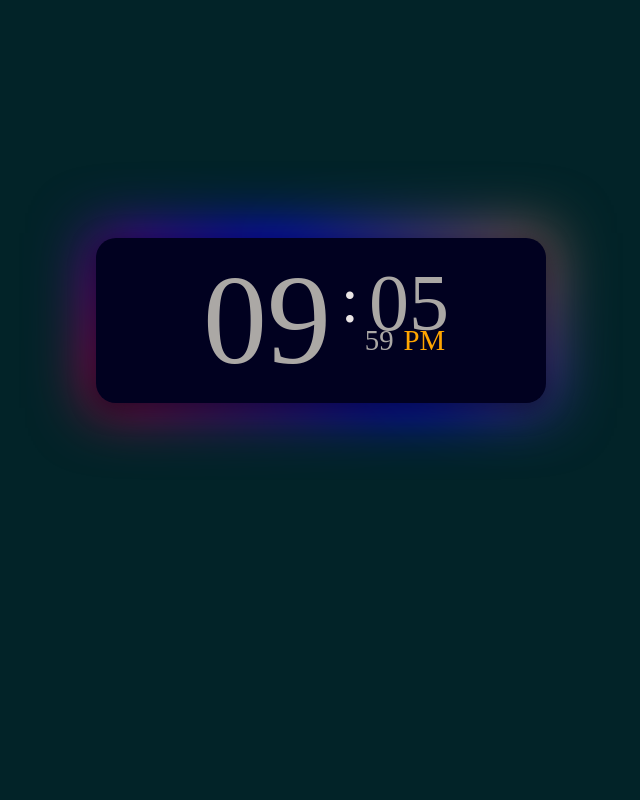
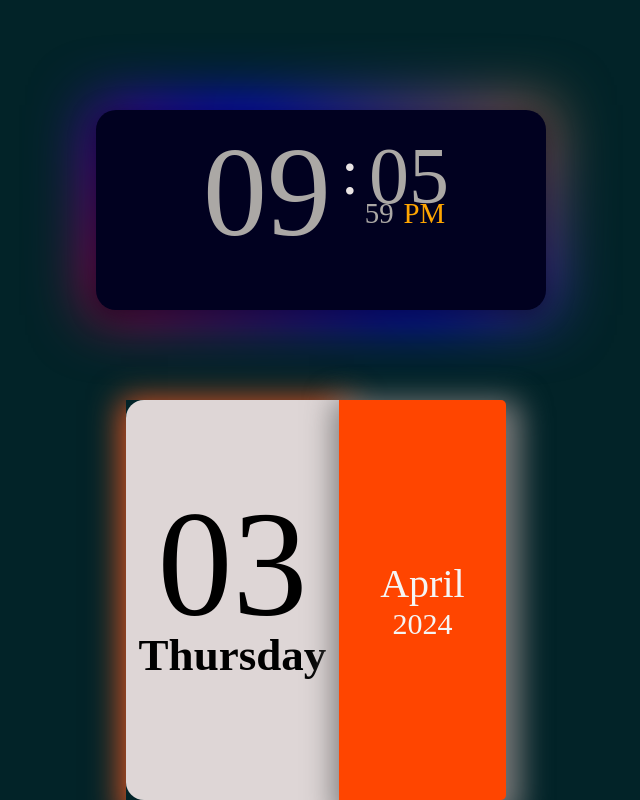
Before and after one commit to kusal002/Digital-clock, a plain HTML site: page index.html in a window 1280 px wide. Shown: the whole page, without its empty margins (319-959 px from the left). Drawn offline with Linux system fonts and the light colour scheme.

Commit message:
calendar added

```diff
--- /dev/null
+++ b/date.js
@@ -0,0 +1,15 @@
+const date = document.getElementById("date");
+const day = document.getElementById("day");
+const month = document.getElementById("month");
+const year = document.getElementById("year");
+
+const today = new Date();
+
+const weekDays = ["Sunday","Monday","Tuesday","Thursday","Friday","Saturday"];
+
+const allMonths = ["January","February","March","April","May","June","July","August","September",'October',"November","December"];
+
+date.innerHTML = (today.getDate()<10 ? "0":"") + today.getDate();
+day.innerHTML = weekDays[today.getDay()];
+month.innerHTML = allMonths[today.getMonth()];
+year.innerHTML = today.getFullYear();
--- a/index.html
+++ b/index.html
@@ -3,9 +3,10 @@
 <head>
     <meta charset="UTF-8">
     <meta name="viewport" content="width=device-width, initial-scale=1.0">
-    <title>Digital Clock</title>
+    <title>Timestamp</title>
     <link rel="stylesheet" href="style.css">
 <body>
+    <div class="content">
         <div class="digital-clock">
             <div class="time">
                 <div class="left-side">
@@ -23,6 +24,19 @@
                 </div>
             </div>
         </div>
+
+        <div class="calendar">
+          <div class="left">
+            <p id="date">01</p>
+            <p id="day">Sunday</p>
+          </div>
+          <div class="right">
+            <p id="month">January</p>
+            <p id="year">2024</p>
+          </div>
+        </div>
+    </div>
+    <script src="date.js"></script>
     <script src="app.js"></script>
 
 </body>
--- a/style.css
+++ b/style.css
@@ -10,13 +10,14 @@
     align-items: center;
  }
  body{
-    min-height: 80vh;
     background-color: #022328;
  }
  .digital-clock, .time, .right-side, .right-top, .right-down {
     position: relative;
  }
  .digital-clock{
+    margin-top: 110px;
+    height: 200px;
     color: rgb(171, 168, 165);
     width: 450px;
     padding: 20px 45px;
@@ -81,3 +82,50 @@
 #period{
     color: orange;
 }
+
+.calendar{
+   height: 400px;
+   width: 380px;
+   margin-top:90px;
+   margin-left: 30px;
+   border-radius: 18px;
+   background-color: rgb(222, 214, 214);
+   display: flex;
+   justify-content: center;
+   align-items: center;
+}
+
+
+.left, .right {
+    height: 100%;
+    display: flex;
+    align-items: center;
+    justify-content: center;
+    font-size: 30px;
+    flex-direction: column;
+}
+.right{
+width: 44%;
+background-color: orangered;
+color: whitesmoke;
+border-top-right-radius:5px;
+border-bottom-right-radius: 5px;
+box-shadow: 5px 10px 30px 10px rgba(123, 122, 122);
+
+}
+.left{
+    width: 56%;
+    box-shadow: 5px 10px 30px 10px rgb(227, 85, 33);
+}
+#date{
+    font-size: 150px;
+    line-height: 90px;
+    padding-bottom: 20px;
+}
+#day{
+    font-size: 45px;
+    font-weight: 700;
+}
+#month{
+    font-size: 40px;
+}
```
Lines whose indentation alone changed are shown as unchanged.
